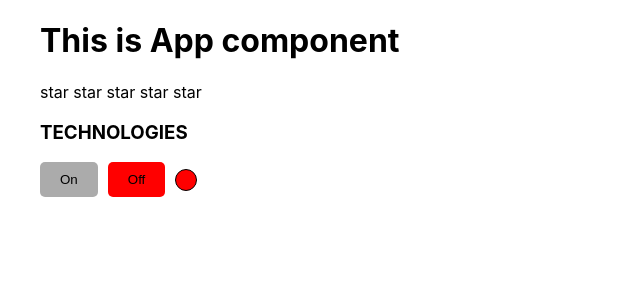
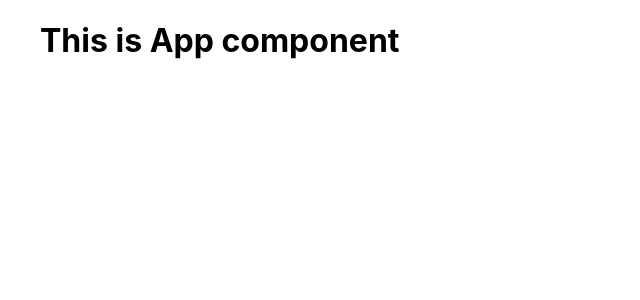
Before and after one commit to DenisKulik/react-course, a React (Create React App) app: page / in a window 1280 px wide. Shown: the top 300 px of the page, without its empty margins (0-640 px from the left). Built offline with nearby package versions, Linux system fonts and the light colour scheme.

Commit message:
refactor App component

```diff
--- a/src/App.tsx
+++ b/src/App.tsx
@@ -1,36 +1,17 @@
 import './App.scss';
-import { useState } from 'react';
-import Accordion from './components/Accordion/Accordion';
-import Rating, { RatingValueType } from './components/Rating/Rating';
-import Switch from './components/Switch/Switch';
 
-function App() {
-    const [ ratingValue, setRatingValue ] = useState<RatingValueType>(0);
-    const [ accordionCollapsed, setAccordionCollapsed ] = useState(false);
-    const [ switchStatus, setSwitchStatus ] = useState(false);
-
-    const toggleCollapse = () => setAccordionCollapsed(!accordionCollapsed);
-
+const App = () => {
     return (
         <div className="App">
             <PageTitle title={'This is App component'} />
-            <Rating ratingValue={ratingValue} setRatingValue={setRatingValue} />
-            <Accordion
-                title={'Technologies'}
-                items={[]}
-                onClick={() => alert('some item was clicked')}
-                accordionCollapsed={accordionCollapsed}
-                toggleCollapse={toggleCollapse}
-            />
-            <Switch status={switchStatus} setStatus={setSwitchStatus} />
         </div>
     );
-}
+};
 
-function PageTitle({ title }: { title: string }) {
+const PageTitle = ({ title }: { title: string }) => {
     return (
         <h1>{title}</h1>
     );
-}
+};
 
 export default App;
```
